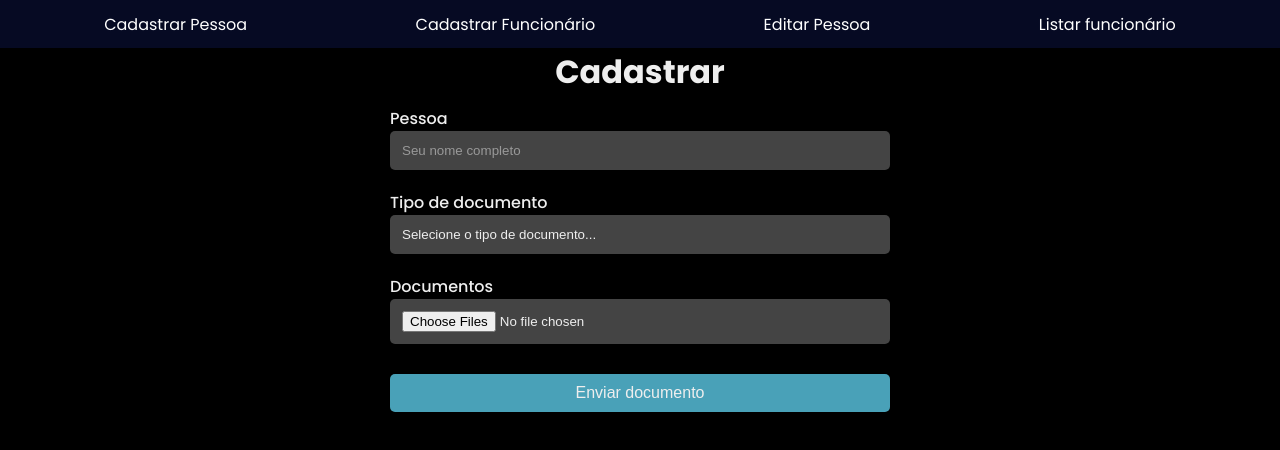
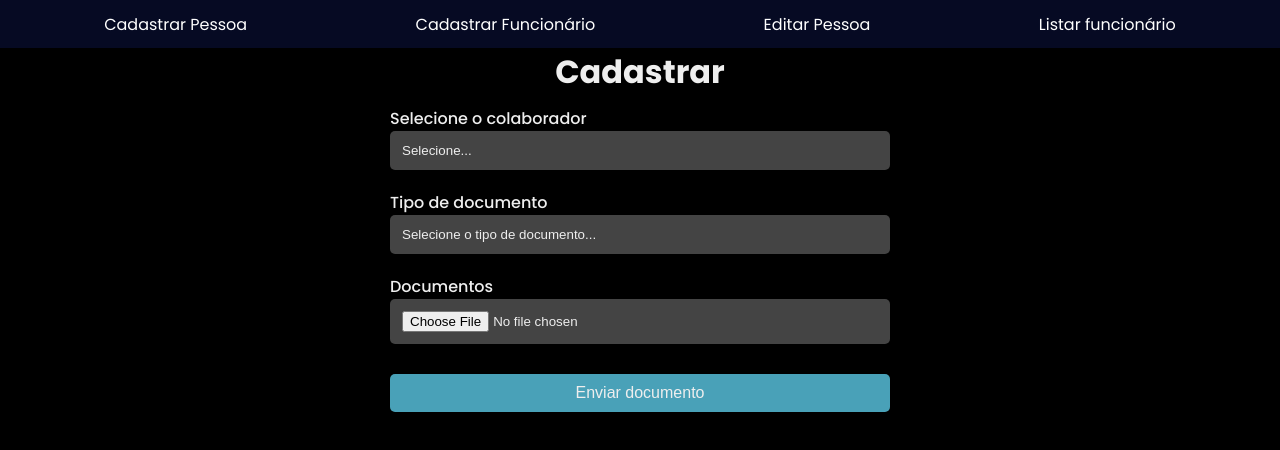
Before and after one commit to tatazzy/cadastronew, a React (Create React App) app: page /cadastrar-funcionario in a window 1280 px wide. Shown: the top 450 px of the page. Built offline with nearby package versions, Linux system fonts and the light colour scheme.

Commit message:
Input de selecionar colab

```diff
--- a/src/api/cadastrar-pessoa.js
+++ b/src/api/cadastrar-pessoa.js
@@ -1,4 +1,4 @@
-import { apiClient } from ".";
+import { apiClient } from "."
 
 export const cadastrarPessoa = async ({
   nome,
@@ -19,5 +19,5 @@ export const cadastrarPessoa = async ({
       cargo,
       idade,
     },
-  });
-};
+  })
+}
--- a/src/components/FormFuncionario.jsx
+++ b/src/components/FormFuncionario.jsx
@@ -1,4 +1,4 @@
-import React, { useState } from "react";
+import React, { useState, useEffect } from "react";
 import { useForm } from "react-hook-form";
 import validator from "validator";
 import { Header } from "./Header/index";
@@ -9,10 +9,22 @@ export const FormFuncionario = () => {
     register,
     handleSubmit,
     formState: { errors },
-    watch,
+    setValue, // Adicionando setValue para atualizar o valor do campo "pessoa"
   } = useForm();
 
-  //const [documentos, setDocumentos] = useState([]);
+  const [colaboradores, setColaboradores] = useState([]); // Estado para armazenar os colaboradores
+
+  useEffect(() => {
+    // Aqui você pode fazer uma chamada à API para obter a lista de colaboradores
+    // Por enquanto, vou apenas simular uma lista de colaboradores
+    const mockColaboradores = [
+      { id: 1, nome: "Colaborador 1" },
+      { id: 2, nome: "Colaborador 2" },
+      { id: 3, nome: "Colaborador 3" }
+    ];
+    setColaboradores(mockColaboradores);
+  }, []);
+
   const onSubmit = async (data) => {
     console.log(data);
     const formData = new FormData();
@@ -24,49 +36,34 @@ export const FormFuncionario = () => {
       const response = await cadastrarFuncionario(formData);
       const resposta = response.data;
       if (resposta.sucesso) {
+        // Atualizar o valor do campo "pessoa" com o ID da pessoa cadastrada
+        setValue("pessoa", resposta.idPessoa);
         alert("Cadastro efetuado com sucesso!");
         window.location.reload();
-      }
-      else {
+      } else {
         alert(resposta.mensagem);
       }
     } catch (error) {
       alert("Erro ao enviar a requisição para o servidor!");
     }
-  }
-  /*
-    const handleFileChange = (event) => {
-      const files = event.target.files;
-      setDocumentos(files);
-    };
-
-    const onSubmit = (data) => {
-      console.log(data);
-      console.log("Documentos:", documentos);
-      alert("Cadastro efetuado com sucesso!");
-    };
-    */
+  };
 
   return (
     <div className="app-container">
       <Header />
       <h1 className="header">Cadastrar</h1>
       <div className="form-group">
-        <label>Pessoa</label>
-        <input
-          className={errors?.pessoa && "input-error"}
-          type="text"
-          placeholder="Seu nome completo"
+        <label>Selecione o colaborador</label>
+        <select
           {...register("pessoa", {
-            required: "O preenchimento de pessoa é obrigatório",
-            /*
-            minLength: {
-              value: 15,
-              message: "O nome completo precisa ter no mínimo 15 caracteres",
-            },
-            */
+            required: "Selecione um colaborador",
           })}
-        />
+        >
+          <option value="">Selecione...</option>
+          {colaboradores.map(colaborador => (
+            <option key={colaborador.id} value={colaborador.id}>{colaborador.nome}</option>
+          ))}
+        </select>
         {errors?.pessoa && (
           <p className="error-message">{errors.pessoa.message}</p>
         )}
@@ -80,7 +77,8 @@ export const FormFuncionario = () => {
               return value != "0";
             },
           })}
-          className={errors?.occupation && "input-error"}>
+          className={errors?.occupation && "input-error"}
+        >
           <option value="0">Selecione o tipo de documento...</option>
           <option value="Estudante">Estudante</option>
           <option value="Pessoal">Pessoal</option>
@@ -94,8 +92,6 @@ export const FormFuncionario = () => {
         <label>Documentos</label>
         <input
           type="file"
-          //onChange={handleFileChange}
-          multiple
           {...register("documentos", {
             required: "É obrigatório selecionar um documento",
           })}
@@ -107,7 +103,7 @@ export const FormFuncionario = () => {
       </div>
 
       <div className="form-group">
-        <button onClick={() => handleSubmit(onSubmit)()}>Enviar documento</button>
+        <button onClick={handleSubmit(onSubmit)}>Enviar documento</button>
       </div>
     </div>
   );
```
